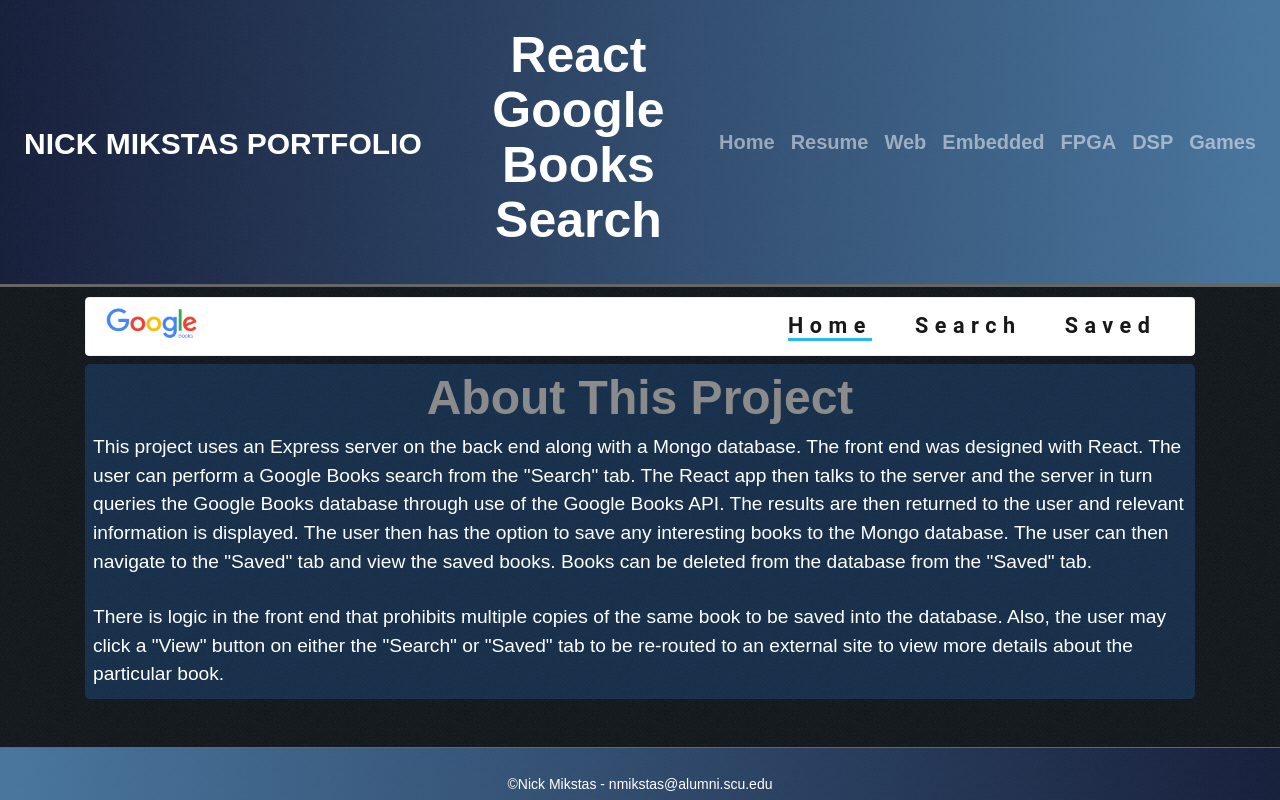
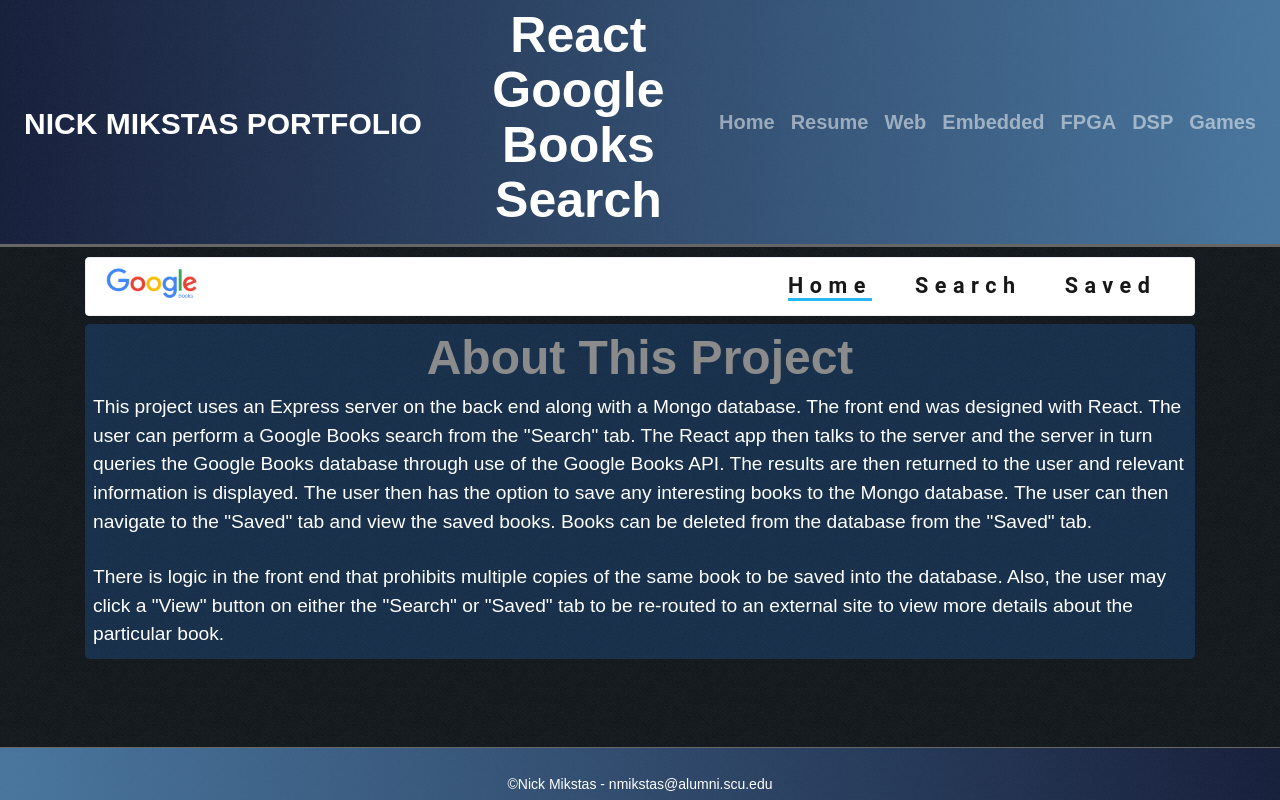
Before and after one commit to nmikstas/google-books-search, a React (Create React App) app in the folder client/: page / in a window 1280 px wide. Built offline with nearby package versions, Linux system fonts and the light colour scheme; a web font is replaced by a local one.

Commit message:
Changed header styling

```diff
--- a/client/src/components/Header/style.css
+++ b/client/src/components/Header/style.css
@@ -69,7 +69,6 @@
     color: #ffffff;
     font-size: 30px;
     border-bottom: 3px solid #666666;
-    padding: 20px 0px;
 }
 
 .nav-link
```
